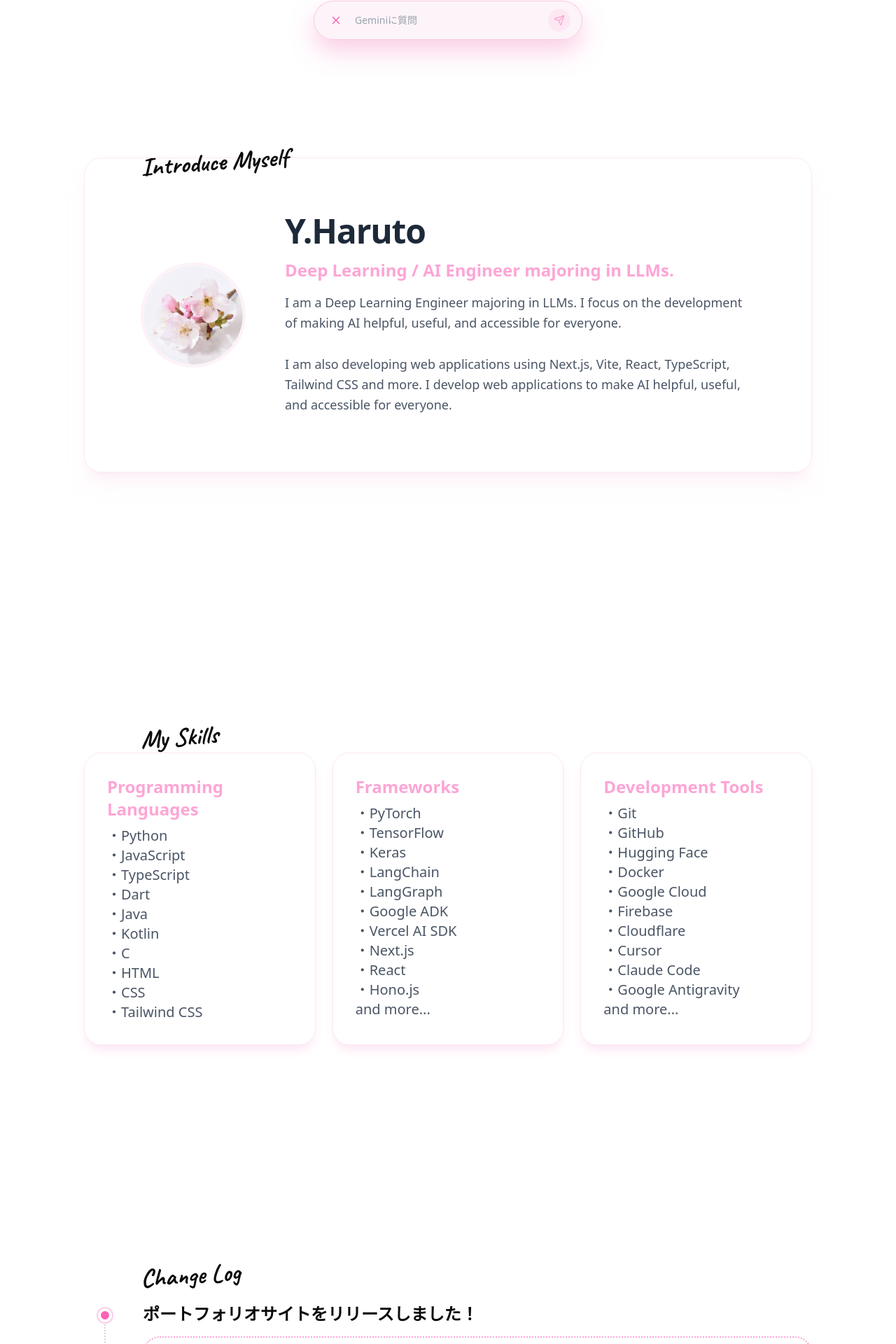
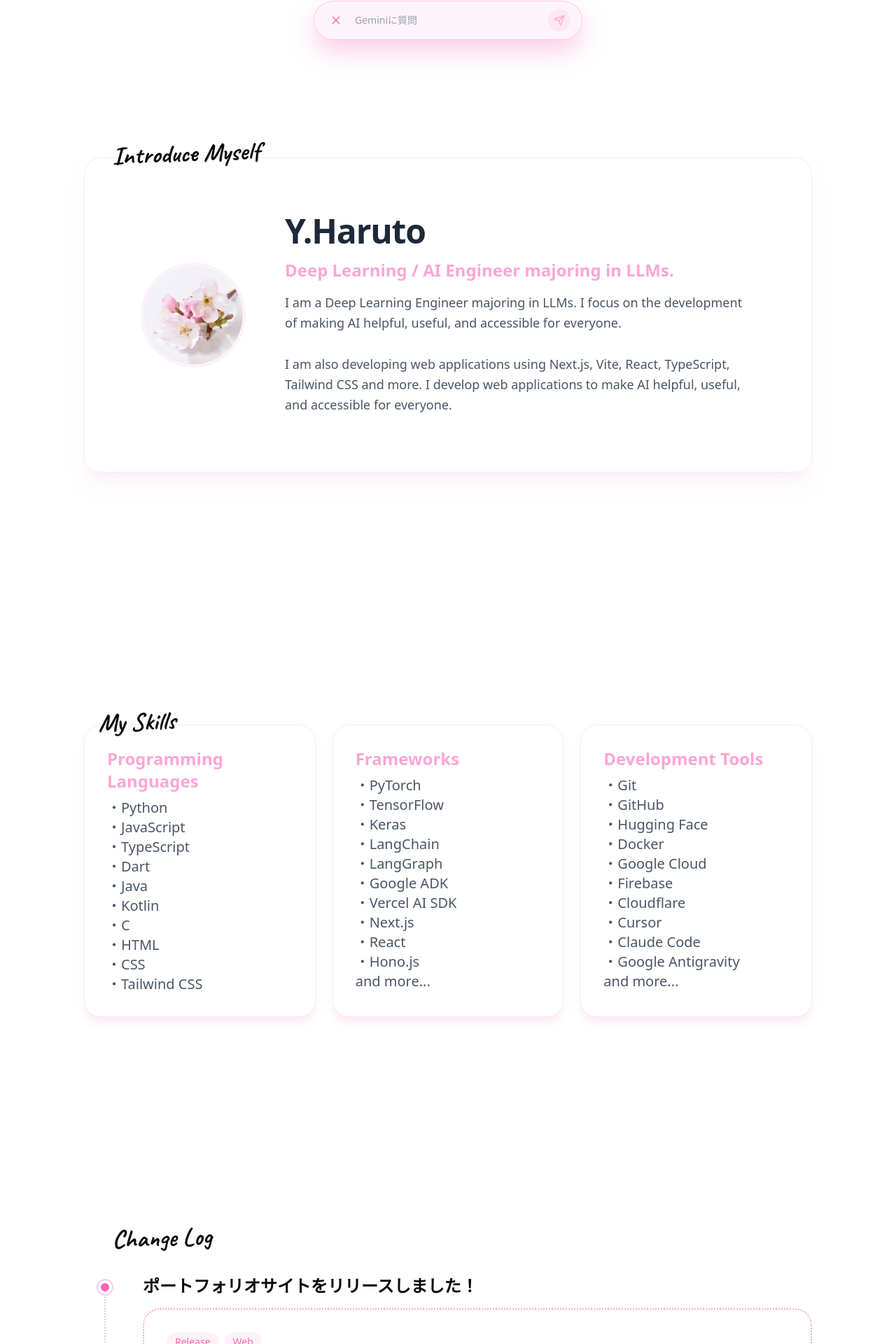
Before and after one commit to yharuto0917/ai-powered-profile-site, a Next.js app: page / in a window 1280 px wide. Shown: the part 695-2615 px from the top of the page at 70% size. Built offline with nearby package versions, Linux system fonts and the light colour scheme.

Commit message:
Adjust the position of the object

```diff
--- a/src/app/globals.css
+++ b/src/app/globals.css
@@ -124,7 +124,7 @@
   }
 
   body {
-    @apply text-foreground;
+    @apply bg-background text-foreground;
   }
 }
 
--- a/src/components/IntroduceMySelf/IntroBox.tsx
+++ b/src/components/IntroduceMySelf/IntroBox.tsx
@@ -13,7 +13,7 @@ export default function IntroBox() {
                 className="flex justify-center px-4 sm:px-6"
             >
                 <div className="w-full max-w-[65rem]">
-                    <h2 className="title-font text-2xl sm:text-3xl md:text-4xl font-bold -rotate-2 md:-rotate-4 ml-4 sm:ml-12 md:ml-20 z-5 relative">
+                    <h2 className="title-font text-2xl sm:text-4xl -rotate-4 md:-rotate-2 font-bold ml-10 md:ml-10 relative">
                         Introduce Myself
                     </h2>
                     <IntroBoxIn />
--- a/src/components/IntroduceMySelf/MySkillsIn.tsx
+++ b/src/components/IntroduceMySelf/MySkillsIn.tsx
@@ -2,7 +2,7 @@ import React from 'react';
 
 export default function MySkillsIn() {
     return (
-        <div className="flex justify-center pt-8 sm:pt-10 mb-14 sm:mb-20 px-4 sm:px-0">
+        <div className="flex justify-center mb-14 sm:mb-20 sm:px-0">
             <div className="grid grid-cols-1 md:grid-cols-3 gap-4 sm:gap-6 w-full">
                 {/* Programming Languages */}
                 <div className="flex flex-col gap-2 bg-white/90 rounded-3xl shadow-lg shadow-pink-100 border border-pink-100 p-6 sm:p-8 w-full">
--- a/src/components/IntroduceMySelf/SNSBox.tsx
+++ b/src/components/IntroduceMySelf/SNSBox.tsx
@@ -15,10 +15,10 @@ export default function SNSBox() {
                 className="flex justify-center px-4 sm:px-6"
             >
                 <div className="w-full max-w-[65rem]">
-                    <h2 className="title-font text-2xl sm:text-3xl md:text-4xl font-bold -rotate-2 md:-rotate-4 ml-4 sm:ml-12 md:ml-20 z-5 relative">
+                    <h2 className="title-font text-2xl sm:text-4xl -rotate-4 md:-rotate-2 font-bold ml-10 md:ml-10 relative">
                         Social Media
                     </h2>
-                    <div className="bg-white/90 rounded-3xl shadow-lg shadow-pink-100 border border-pink-100 p-5 sm:p-6 mt-2">
+                    <div className="bg-white/90 rounded-3xl shadow-lg shadow-pink-100 border border-pink-100 p-5 sm:p-6">
                         <div className="grid grid-cols-2 md:grid-cols-3 lg:grid-cols-6 gap-4 sm:gap-6 place-items-center">
                             {/* GitHub */}
                             <Link href="https://github.com/yharuto0917" target="_blank" rel="noopener noreferrer"
--- a/src/components/IntroduceMySelf/changelog.tsx
+++ b/src/components/IntroduceMySelf/changelog.tsx
@@ -13,7 +13,7 @@ export default function ChangeLog() {
                 className="flex justify-center px-4 sm:px-6"
             >
                 <div className="w-full max-w-[65rem]">
-                    <h2 className="title-font text-2xl sm:text-3xl md:text-4xl font-bold -rotate-2 md:-rotate-4 ml-4 sm:ml-12 md:ml-20 z-5 relative">
+                    <h2 className="title-font text-2xl sm:text-4xl -rotate-4 md:-rotate-2 font-bold ml-10 md:ml-10 relative">
                         Change Log
                     </h2>
                     <ChangeLogIn />
--- a/src/components/IntroduceMySelf/mySkills.tsx
+++ b/src/components/IntroduceMySelf/mySkills.tsx
@@ -13,7 +13,7 @@ export default function MySkills() {
                 className="flex justify-center px-4 sm:px-6"
             >
                 <div className="w-full max-w-[65rem]">
-                    <h2 className="title-font text-2xl sm:text-3xl md:text-4xl font-bold -rotate-2 md:-rotate-4 translate-y-1 md:translate-y-2 ml-4 sm:ml-12 md:ml-20 z-5 relative">
+                    <h2 className="title-font text-2xl sm:text-4xl -rotate-5 md:-rotate-2 font-bold ml-10 md:ml-5 relative">
                         My Skills
                     </h2>
                     <MySkillsIn />
```
